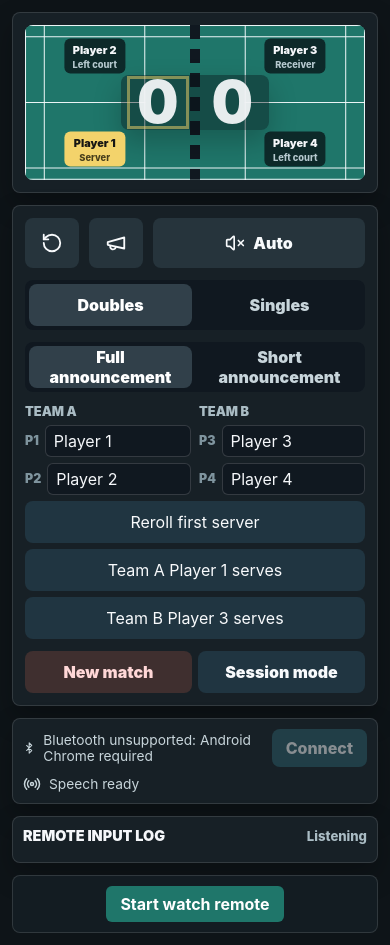
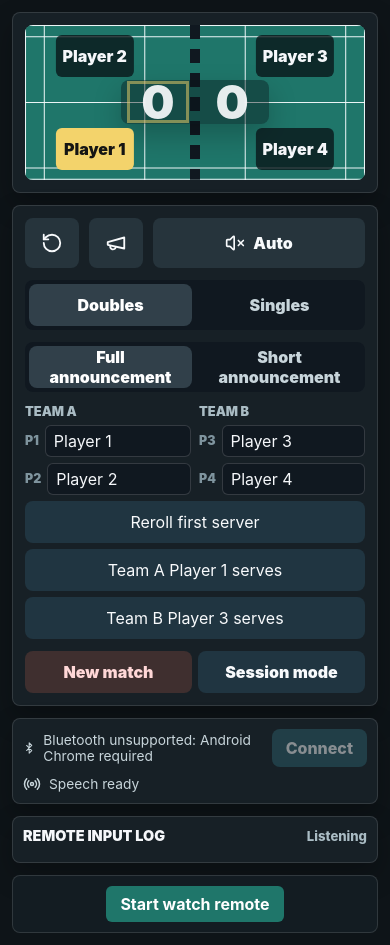
Before and after one commit to arthurkok2/badminton-scorer, a React (Vite) app: page / in a window 390 px wide. Built offline with nearby package versions, Linux system fonts and the light colour scheme.

Commit message:
Update court player display sizing

```diff
--- a/src/components/CourtView.tsx
+++ b/src/components/CourtView.tsx
@@ -1,4 +1,4 @@
-import type { CourtSide, MatchState, Player, PlayerId, TeamId } from '../domain/matchTypes';
+import type { CourtSide, MatchState, Player, TeamId } from '../domain/matchTypes';
 
 interface CourtViewProps {
   readonly match: MatchState;
@@ -159,7 +159,6 @@ function CourtSlot({
 }) {
   const player = players.find((candidate) => match.courtPositions[candidate.id] === side);
   const isServer = player?.id === match.serverId;
-  const isReceiver = player?.id === match.receiverId;
   const visualLane = player === undefined ? laneForCourtSide(players[0]?.teamId, side) : laneForCourtSide(player.teamId, side);
 
   return (
@@ -167,7 +166,6 @@ function CourtSlot({
       {player ? (
         <div className={isServer ? 'player-chip active-server' : 'player-chip'} aria-current={isServer ? 'true' : undefined}>
           <span>{player.name}</span>
-          <small>{labelForPlayer(match, player.id, isServer, isReceiver)}</small>
         </div>
       ) : null}
     </div>
@@ -181,15 +179,3 @@ function laneForCourtSide(teamId: TeamId | undefined, side: CourtSide): 'top' |
 
   return side === 'left' ? 'top' : 'bottom';
 }
-
-function labelForPlayer(match: MatchState, playerId: PlayerId, isServer: boolean, isReceiver: boolean): string {
-  if (isServer) {
-    return 'Server';
-  }
-
-  if (isReceiver) {
-    return 'Receiver';
-  }
-
-  return match.courtPositions[playerId] === 'right' ? 'Right court' : 'Left court';
-}
--- a/src/styles.css
+++ b/src/styles.css
@@ -350,10 +350,9 @@ button {
 
 .player-chip {
   display: grid;
-  gap: 4px;
   width: 100%;
-  min-height: 58px;
-  padding: 8px;
+  min-height: 78px;
+  padding: 10px 12px;
   border-radius: 8px;
   justify-items: center;
   align-content: center;
@@ -365,16 +364,11 @@ button {
 .player-chip span {
   display: block;
   width: 100%;
+  font-size: clamp(1.55rem, 3.7vw, 3rem);
   font-weight: 900;
+  line-height: 1;
   text-align: center;
-}
-
-.player-chip small {
-  display: block;
-  width: 100%;
-  color: #b6c9cf;
-  font-weight: 800;
-  text-align: center;
+  overflow-wrap: anywhere;
 }
 
 .player-chip.active-server {
@@ -382,20 +376,16 @@ button {
   color: #151513;
 }
 
-.player-chip.active-server small {
-  color: #473e1b;
-}
-
 @media (max-width: 480px) {
   .court-score-button span {
     min-width: clamp(52px, 16vw, 84px);
     min-height: clamp(34px, 10vw, 48px);
     padding: 0 10px;
-    font-size: clamp(2.4rem, 15vw, 4.4rem);
+    font-size: clamp(2rem, 12vw, 3.4rem);
   }
 
   .court-slot {
-    width: 18%;
+    width: 23%;
   }
 
   .court-lane-top {
@@ -407,18 +397,13 @@ button {
   }
 
   .player-chip {
-    gap: 2px;
-    min-height: 34px;
-    padding: 4px;
+    min-height: 42px;
+    padding: 5px;
     border-radius: 6px;
   }
 
   .player-chip span {
-    font-size: 0.68rem;
-  }
-
-  .player-chip small {
-    font-size: 0.58rem;
+    font-size: 1rem;
   }
 }
 
```
Also changed, not shown: 5 other files (tests, documents, lock files or other folders).
